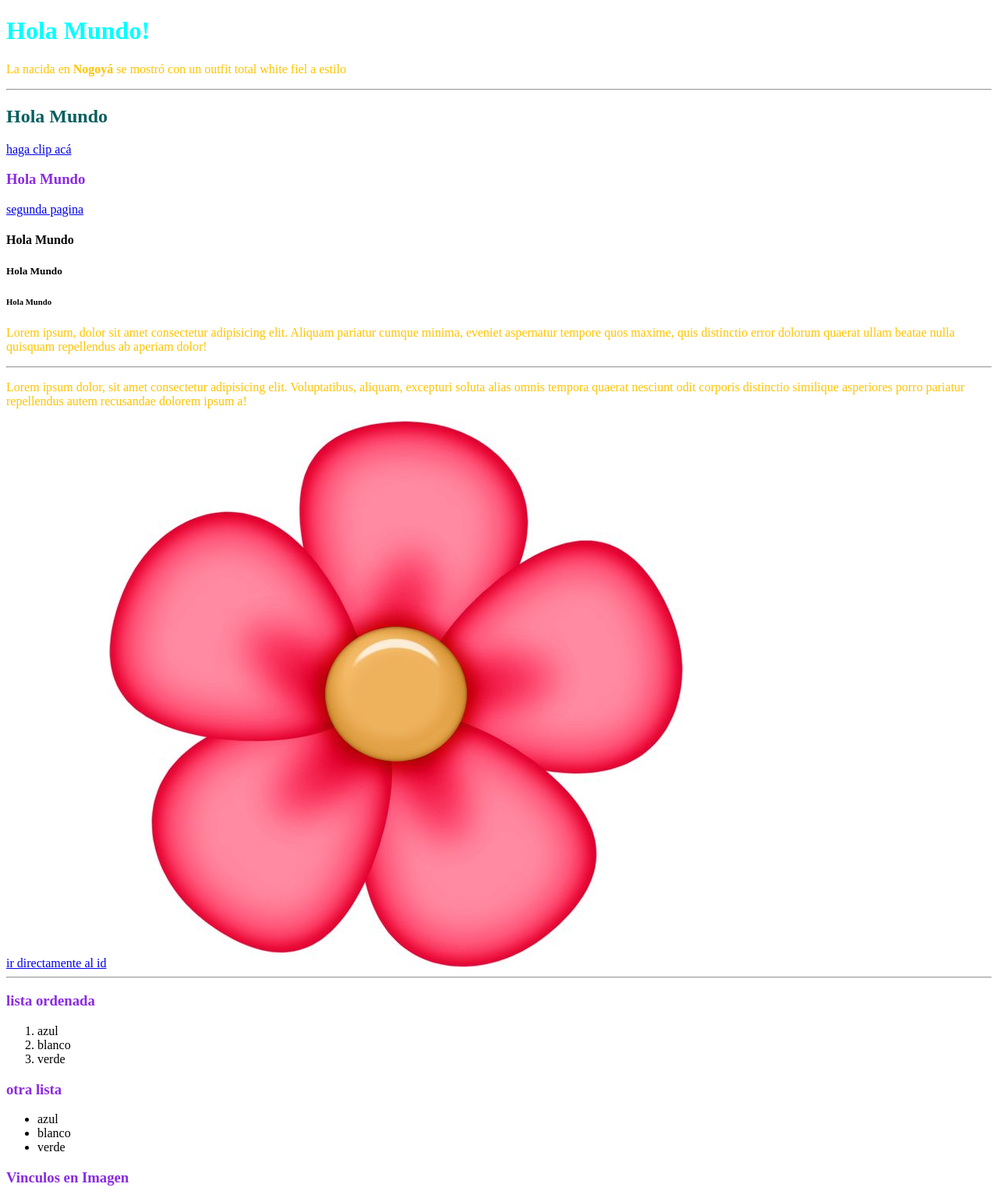
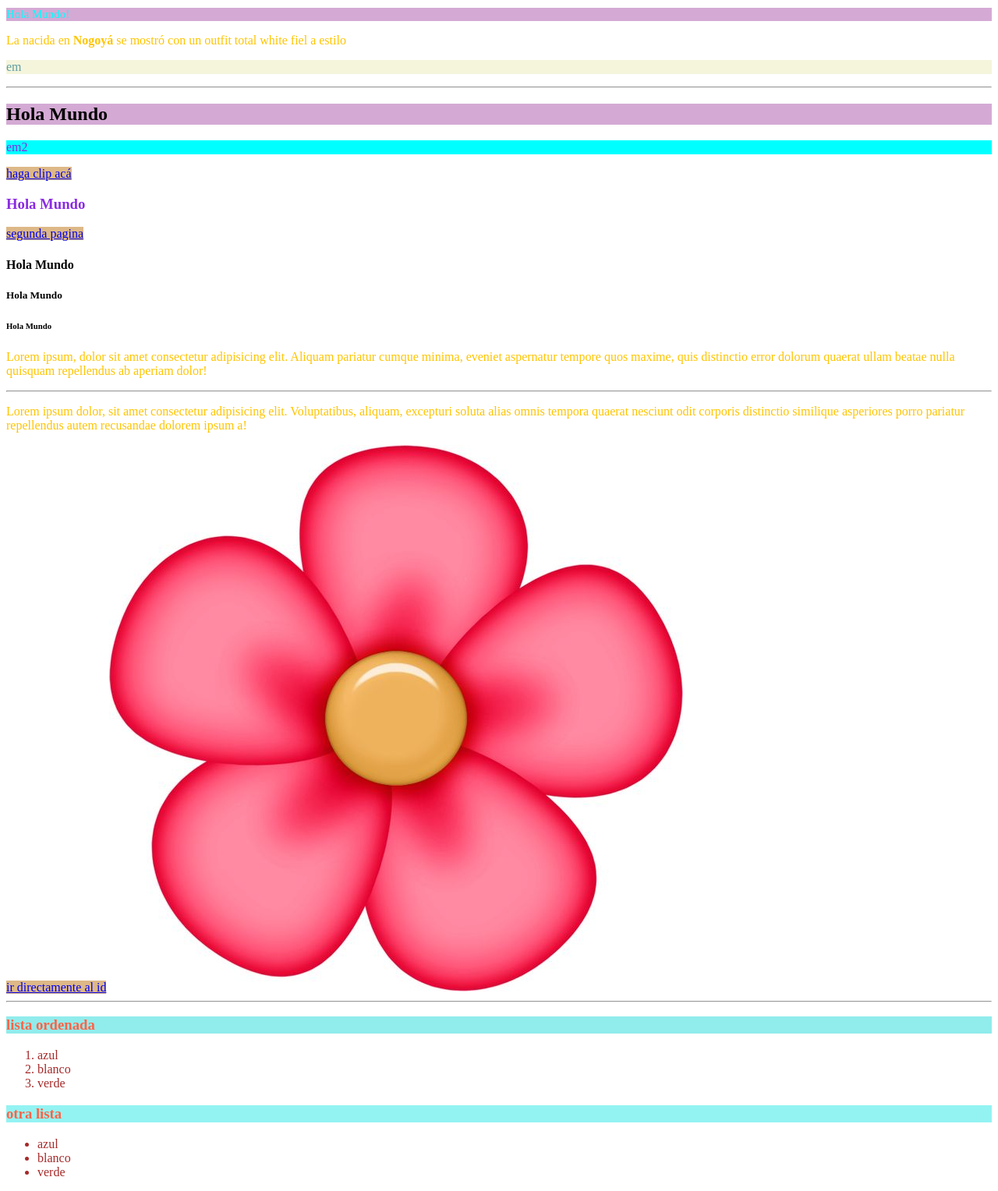
Before and after one commit to reyes-12/cami-proyect-, a plain HTML site: page index.html in a window 1280 px wide. Shown: the top 1528 px of the page at 78% size. Drawn offline with Linux system fonts and the light colour scheme.

Commit message:
actividad del jueves- 7-11-2024

```diff
--- a/estilos.css
+++ b/estilos.css
@@ -1,4 +1,5 @@
 
+/* selector de tipos de etiquetas */
 h3{
     color: blueviolet;
 }
@@ -6,5 +7,38 @@ p{
     color: rgb(255, 196, 0);
 }
 h2{
-    color: rgb(9, 94, 94);
+    color: black;
+    background-color: rgb(212, 170, 212);
 }
+h1{
+    color: blue;
+    background-color:rgb(212, 170, 212);
+    font-size: 15px;
+    font-weight: 500;
+}
+a{
+    background-color: burlywood;
+}
+/* //selector de clase */
+.primer-color{
+    color: cadetblue;
+    background-color: beige;
+}
+.segundo-color{
+    color: blueviolet;
+    background-color: aqua;
+}
+#listas{
+    color: brown;
+}
+#listas-2{
+    color: brown;
+}
+#lista-1{
+    color: tomato;
+    background-color: rgb(145, 236, 236);
+}
+#lista-2{
+    color: tomato;
+    background-color: rgb(147, 243, 243);
+}
--- a/index.html
+++ b/index.html
@@ -11,10 +11,12 @@
 
     <h1 class="titulo principal" style="color:aqua;">Hola Mundo!</h1>
     <p>La nacida en <strong>Nogoyá</strong>  se mostró con un outfit total white fiel a estilo</p>
+    <p class="primer-color">em</p>
     <!--acá hay un comentario
     la pagina no muestra estó-->
     <hr>
     <h2>Hola Mundo</h2>
+    <p class="segundo-color">em2</p>
     <a href="https://tn.com.ar/musica/noticias/2024/10/29/emilia-mernes-cumplio-28-anos-las-fotos-del-increible-festejo-con-invitados-de-lujo/"> haga clip acá</a>
     <h3>Hola Mundo</h3>
     <a href="/seccion1.html">segunda pagina</a>
@@ -31,14 +33,14 @@
 
     <img src="/67edcc42c1f3892db530a833b9fcc792.jpg" alt="img de una flor fuccia">
     <hr>
-    <h3>lista ordenada</h3>
-    <ol>
+    <h3 id="lista-1">lista ordenada</h3>
+    <ol id="listas">
         <li>azul</li>
         <li>blanco</li>
         <li>verde</li>
     </ol>
-    <h3>otra lista</h3>
-    <ul>
+    <h3 id="lista-2">otra lista</h3>
+    <ul id="listas-2">
         <li>azul</li>
         <li>blanco</li>
         <li>verde</li>
```
Also changed, not shown: seccion1.html (+2 -0 lines).
